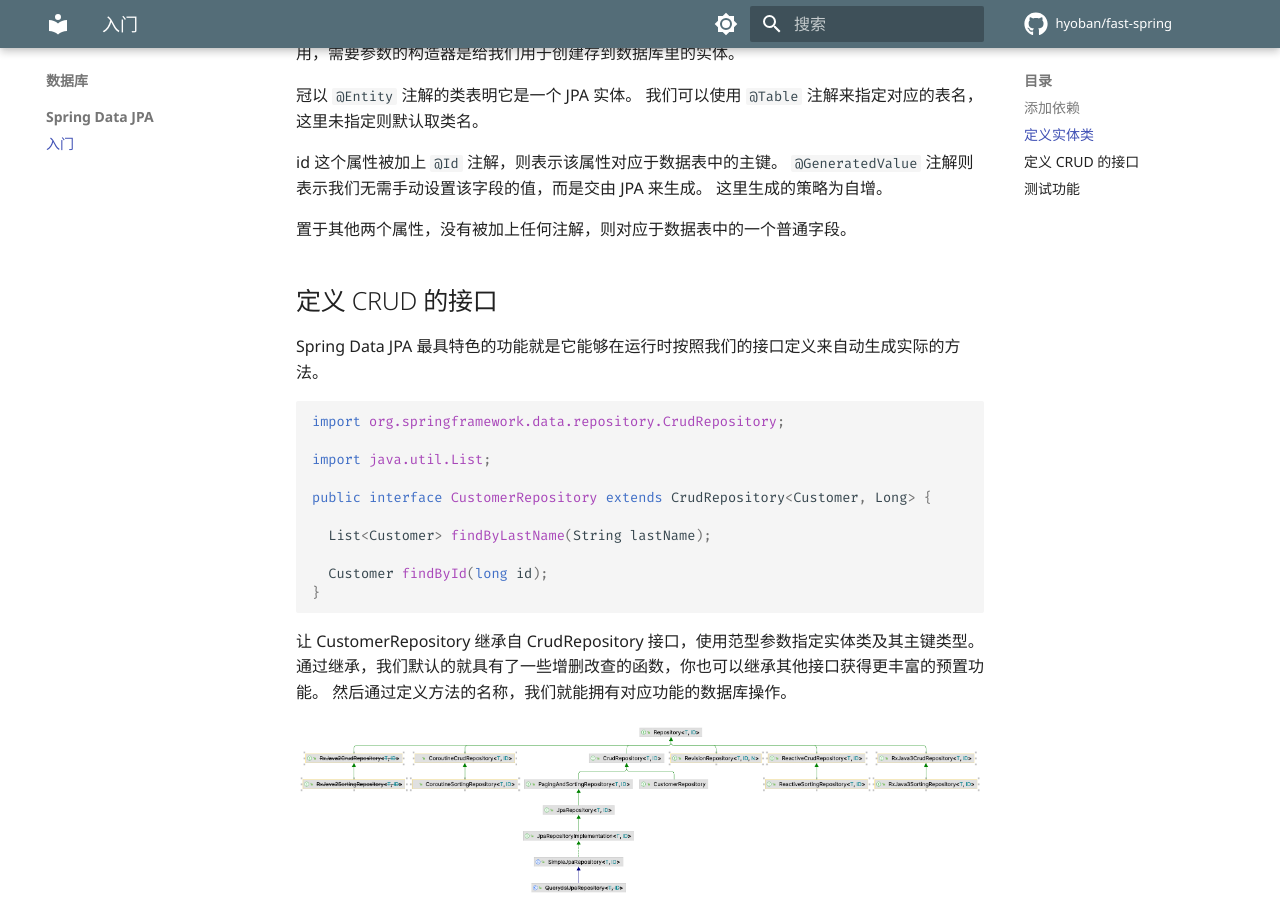
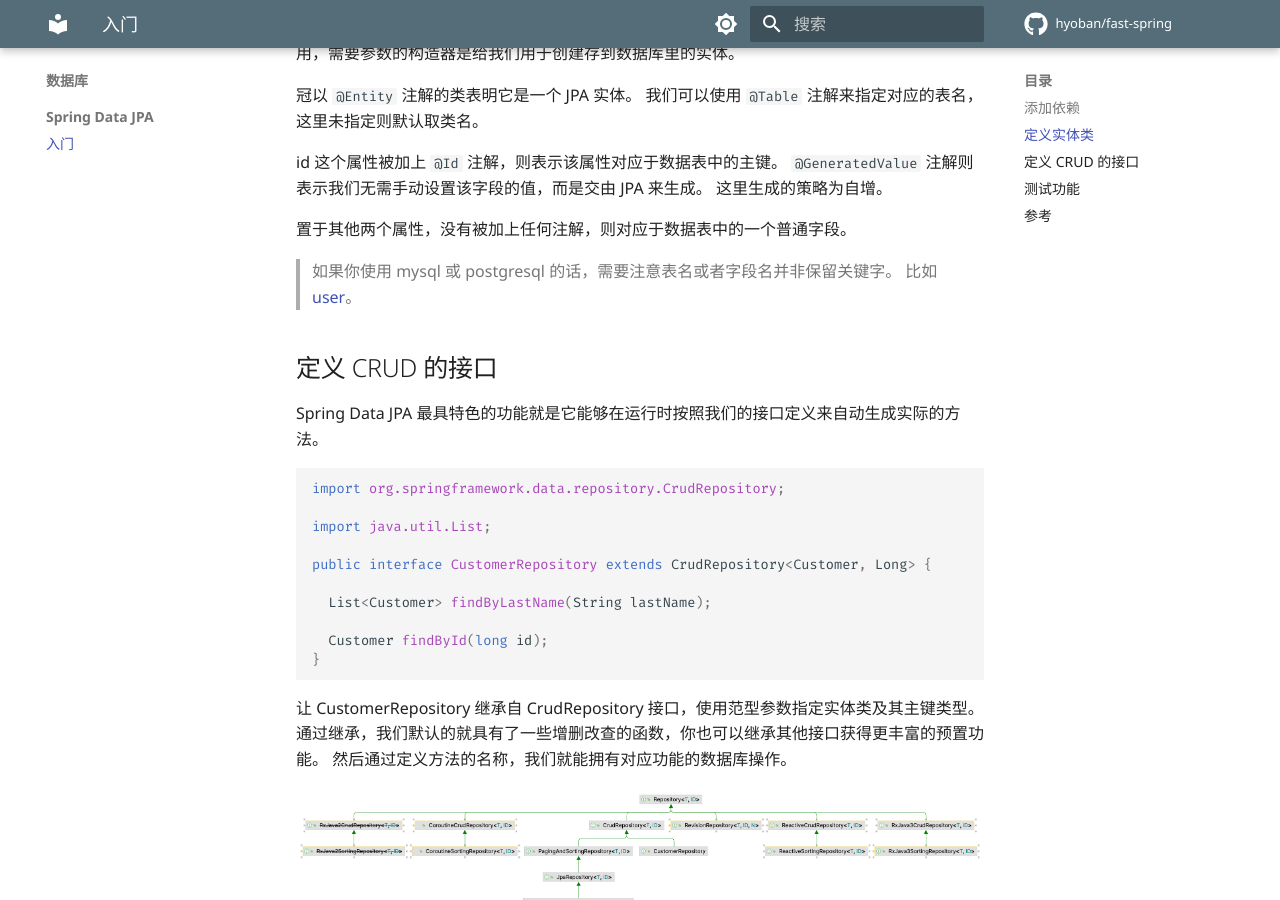
Before and after one commit to hyoban/fast-spring, an MkDocs documentation site: the page built from docs/database/jpa.md, in a window 1280 px wide and 900 px high, scrolled down 1462 px. Built offline with MkDocs 1.6.1 and Material for MkDocs 9.7.7, drawn with Linux system fonts in a browser that asks for light colours; comment, search, counter and statistics services are not loaded; some of the changed text lies outside the part shown.

Commit message:
docs: update jpa

```diff
--- a/docs/database/jpa.md
+++ b/docs/database/jpa.md
@@ -77,6 +77,9 @@
 
 置于其他两个属性，没有被加上任何注解，则对应于数据表中的一个普通字段。
 
+> 如果你使用 mysql 或 postgresql 的话，需要注意表名或者字段名并非保留关键字。
+> 比如 [user](https://stackoverflow.com/a/61596969)。
+
 ## 定义 CRUD 的接口
 
 Spring Data JPA 最具特色的功能就是它能够在运行时按照我们的接口定义来自动生成实际的方法。
@@ -155,3 +158,8 @@
 通过注入我们定义的接口到函数参数，我们能方便的进行数据库操作。
 首先执行继承来的 save 方法创建数据，findAll 方法查询全部数据。
 然后执行自定义的查询方法。
+
+## 参考
+
+- [Accessing Data with JPA](https://spring.io/guides/gs/accessing-data-jpa/)
+- [Accessing JPA Data with REST](https://spring.io/guides/gs/accessing-data-rest/)
```
